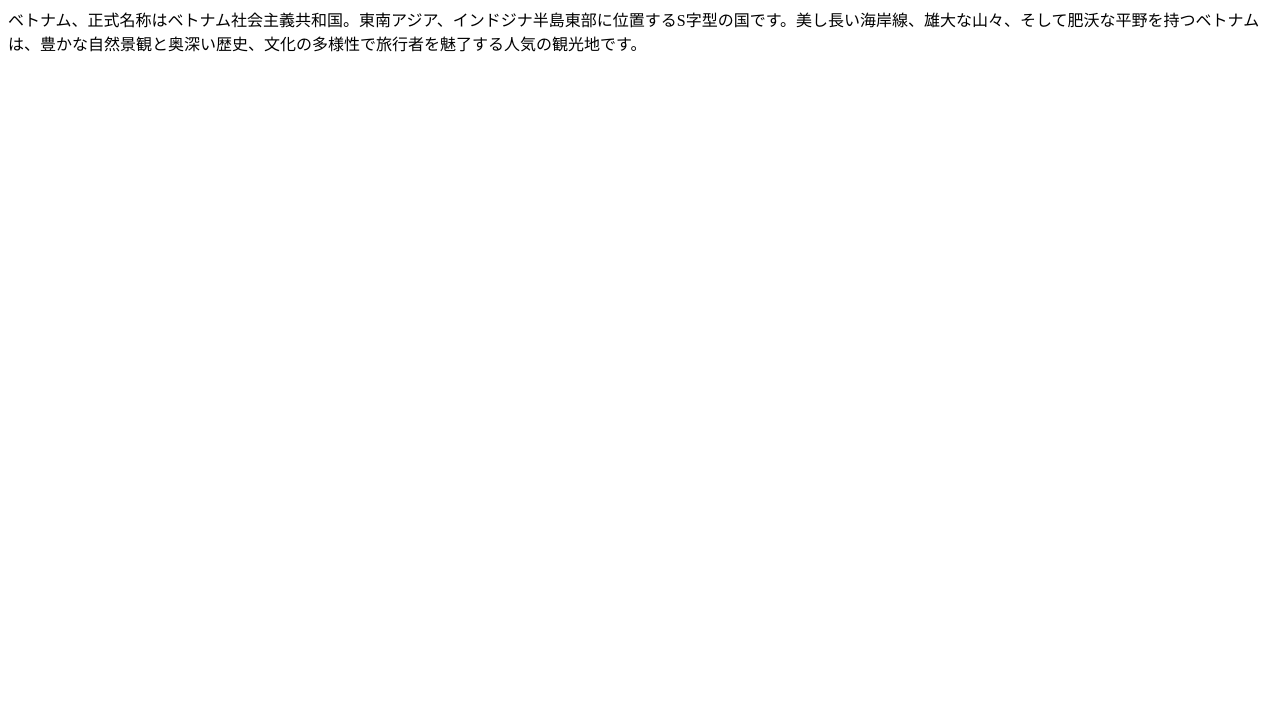
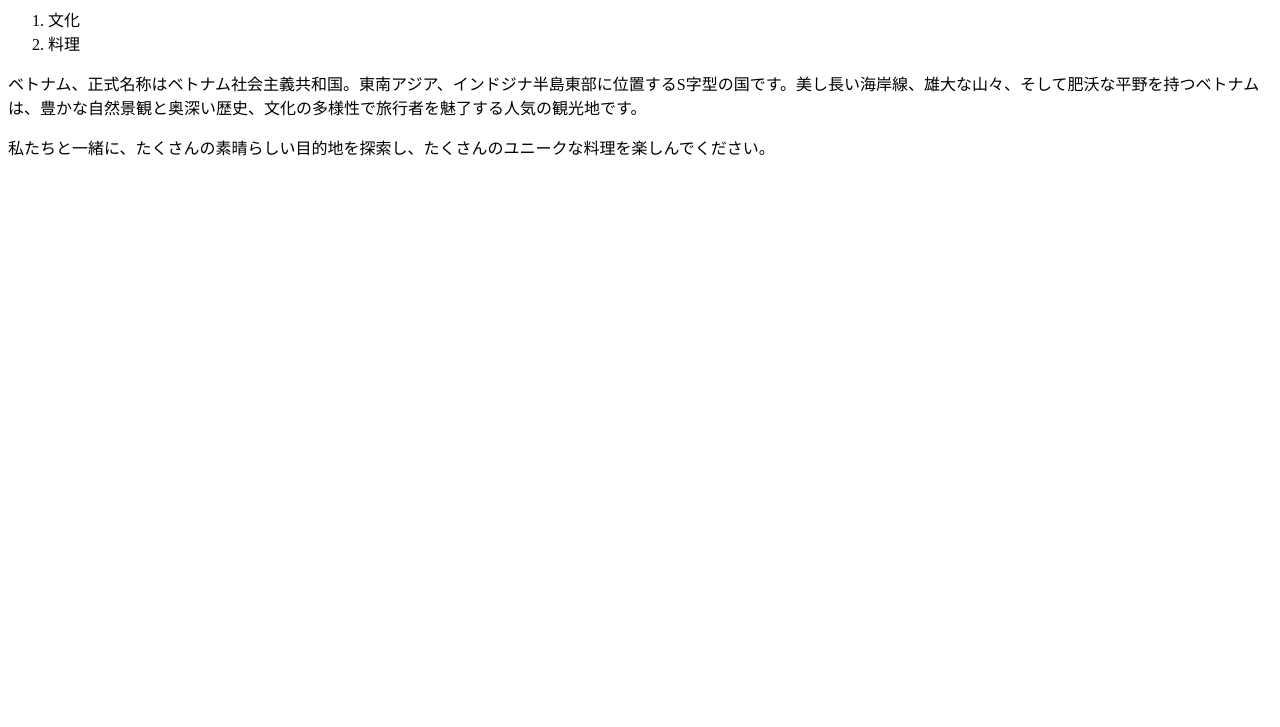
Before and after one commit to tran8215/finalproject, a plain HTML site: page index.html in a window 1280 px wide. Shown: the part 73-800 px from the top of the page. Drawn offline with Linux system fonts and the light colour scheme.

Commit message:
Update index.html

```diff
--- a/index.html
+++ b/index.html
@@ -6,5 +6,11 @@
   </head>
   <body>
     <h1>Welcome to VietNam</h1>
+    <ol>
+      <li>文化</li>
+      <li>料理</li>
+    </ol>
     <p>ベトナム、正式名称はベトナム社会主義共和国。東南アジア、インドジナ半島東部に位置するS字型の国です。美し長い海岸線、雄大な山々、そして肥沃な平野を持つベトナムは、豊かな自然景観と奥深い歴史、文化の多様性で旅行者を魅了する人気の観光地です。</p>
+    <p>私たちと一緒に、たくさんの素晴らしい目的地を探索し、たくさんのユニークな料理を楽しんでください。</p>
+
   </body>
```
